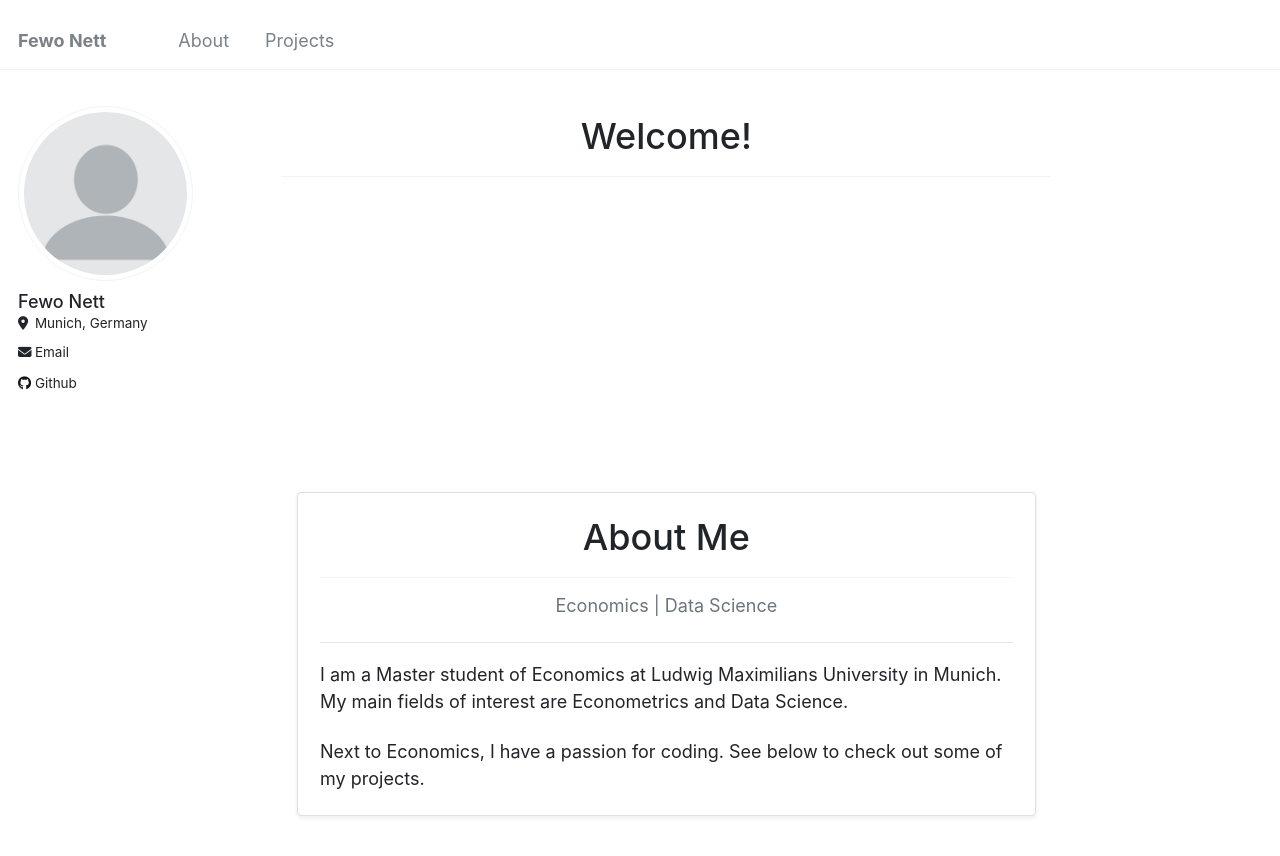
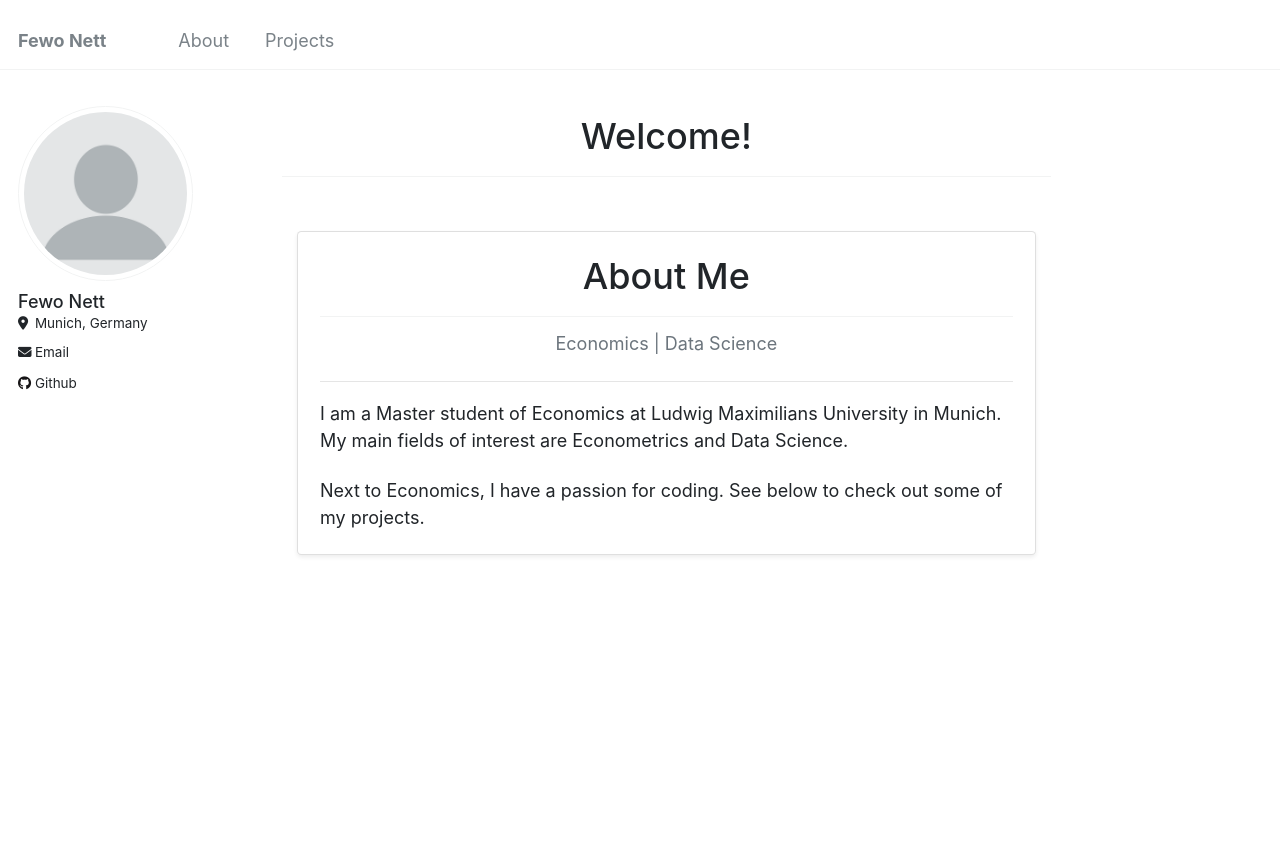
Before and after one commit to fewonett/fewonett.github.io, a Jekyll site: the page built from _pages/about.html, in a window 1280 px wide and 900 px high. Shown: the top 856 px of the window. Built offline with Jekyll 4.4.1, drawn with Linux system fonts in a browser that asks for light colours.

Commit message:
Update about.html

```diff
--- a/_pages/about.html
+++ b/_pages/about.html
@@ -10,7 +10,7 @@ redirect_from:
 <link rel="stylesheet" href="https://stackpath.bootstrapcdn.com/bootstrap/4.5.2/css/bootstrap.min.css">
 <!-- About Me Section -->
 <h2 class="text-center mb-4">Welcome!</h2> <!-- Note the correction to the closing tag -->
-<div class="container mt-5" id="about" style="height: 100vh; display: flex; align-items: center; justify-content: center;">
+<div class="container mt-5" id="about" style="height: 100vh; display: flex; align-items:flex-start ; justify-content: center;">
   <div class="row">
     <div class="col-md-12">
       <div class="card mb-5 shadow-sm" style="width: 100%; margin: auto;">
```
